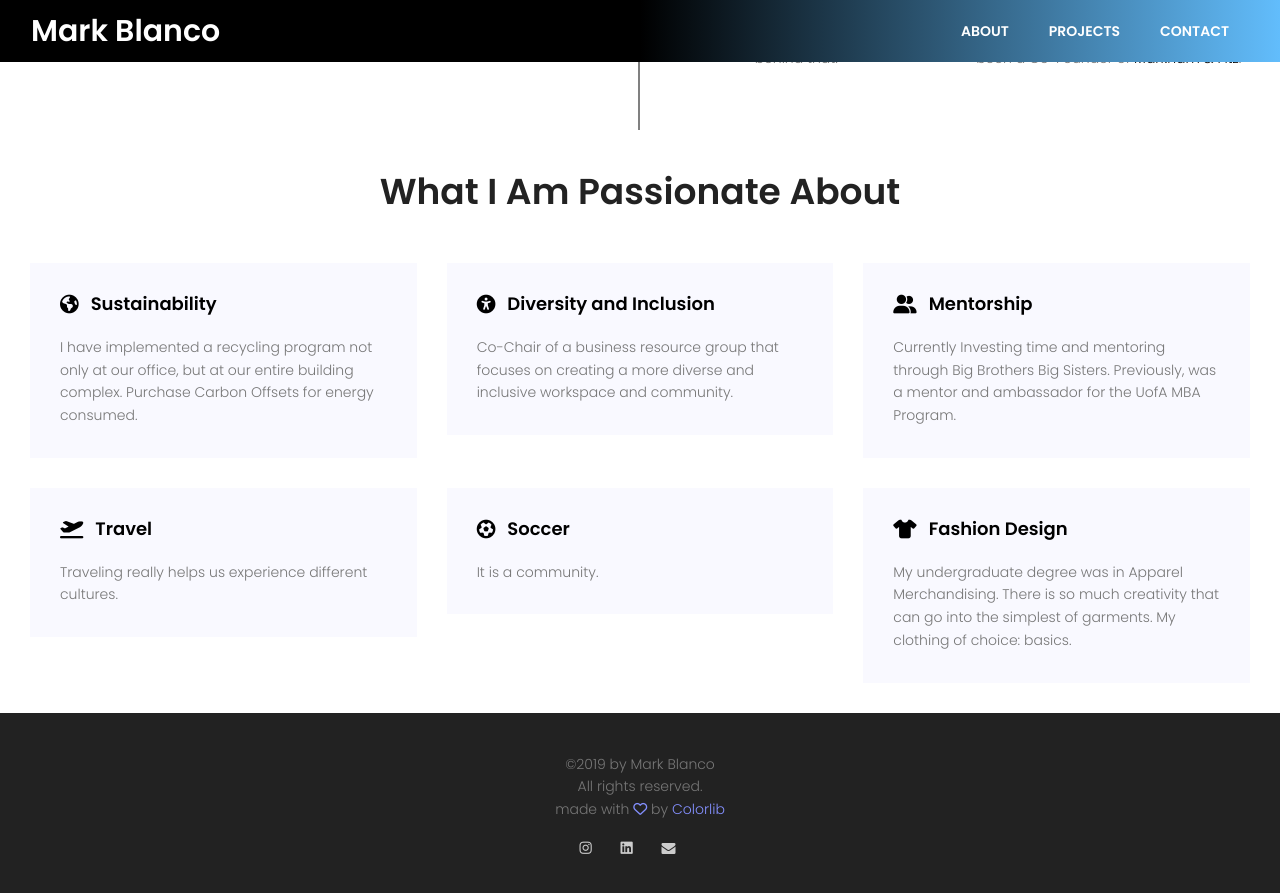
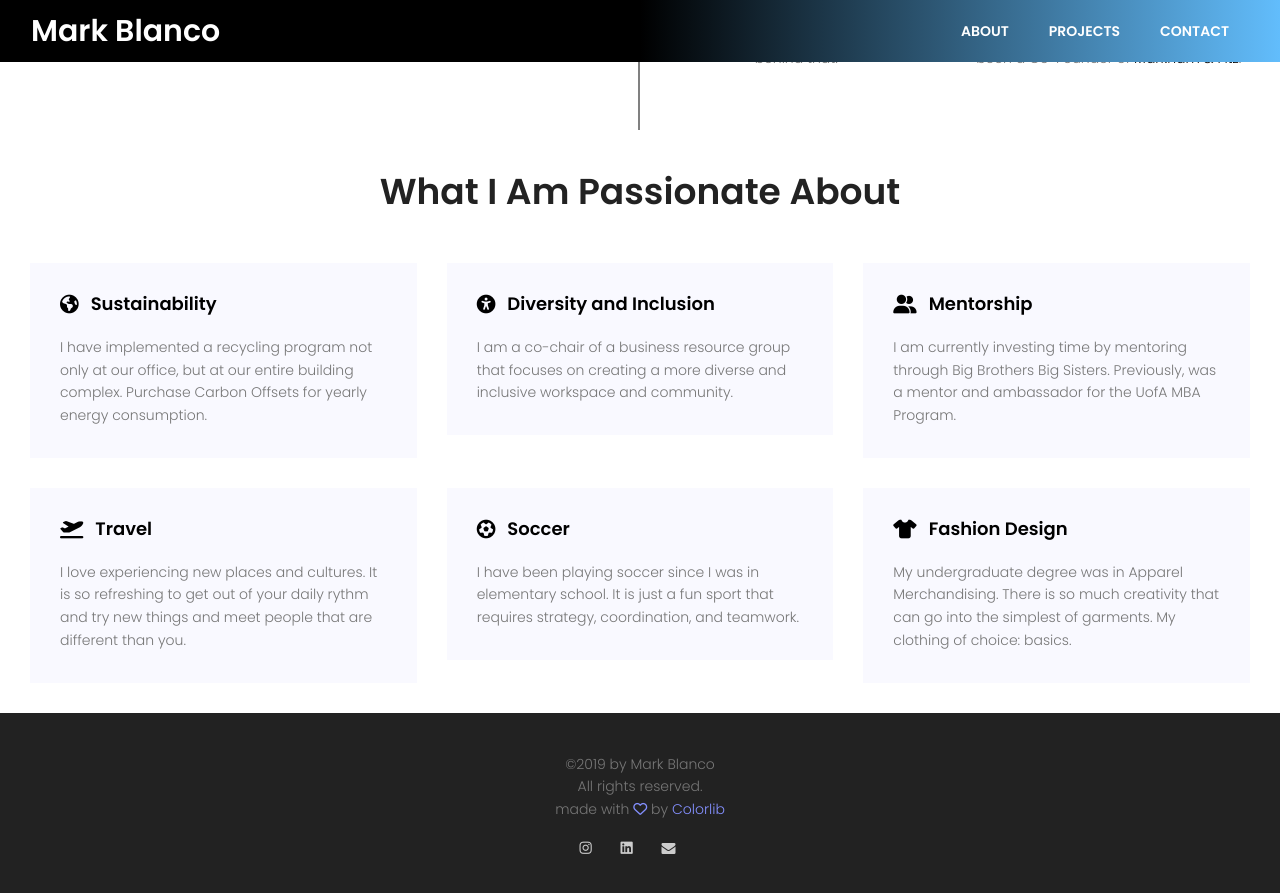
Before and after one commit to boombranco/boombranco.github.io, a Jekyll site: the page about.html, which Jekyll copies as it is, in a window 1280 px wide and 900 px high, scrolled down 1172 px. Shown: the top 893 px of the window. Built offline with Jekyll 4.4.1, drawn with Linux system fonts in a browser that asks for light colours; nearby versions of some CDN libraries; some of the changed text lies outside the part shown.

Commit message:
Updating about.html

```diff
--- a/about.html
+++ b/about.html
@@ -97,7 +97,7 @@
         <div class="row d-flex justify-content-center">
           <div class="menu-content pb-20 col-lg-8">
             <div class="title text-center">
-              <h1 class="mb-10">Get to Know Me</h1>
+              <h1 class="mb-10">Hands-On Experience</h1>
             </div>
           </div>
         </div>
@@ -248,7 +248,7 @@
               <h4><a href="#">Sustainability</a></h4>
             </div>
             <p>
-              I have implemented a recycling program not only at our office, but at our entire building complex. Purchase Carbon Offsets for energy consumed.
+              I have implemented a recycling program not only at our office, but at our entire building complex. Purchase Carbon Offsets for yearly energy consumption.
             </p>
           </div>
         </div>
@@ -259,7 +259,7 @@
               <h4><a href="#">Diversity and Inclusion</a></h4>
             </div>
             <p>
-              Co-Chair of a business resource group that focuses on creating a more diverse and inclusive workspace and community.
+              I am a co-chair of a business resource group that focuses on creating a more diverse and inclusive workspace and community.
             </p>
           </div>
         </div>
@@ -270,7 +270,7 @@
               <h4><a href="#">Mentorship</a></h4>
             </div>
             <p>
-              Currently Investing time and mentoring through Big Brothers Big Sisters. Previously, was a mentor and ambassador for the UofA MBA Program.
+              I am currently investing time by mentoring through Big Brothers Big Sisters. Previously, was a mentor and ambassador for the UofA MBA Program.
             </p>
           </div>
         </div>
@@ -281,7 +281,7 @@
               <h4><a href="#">Travel</a></h4>
             </div>
             <p>
-              Traveling really helps us experience different cultures.
+              I love experiencing new places and cultures. It is so refreshing to get out of your daily rythm and try new things and meet people that are different than you.
             </p>
           </div>
         </div>
@@ -292,7 +292,7 @@
               <h4><a href="#">Soccer</a></h4>
             </div>
             <p>
-              It is a community.
+              I have been playing soccer since I was in elementary school. It is just a fun sport that requires strategy, coordination, and teamwork.
             </p>
           </div>
         </div>
```
